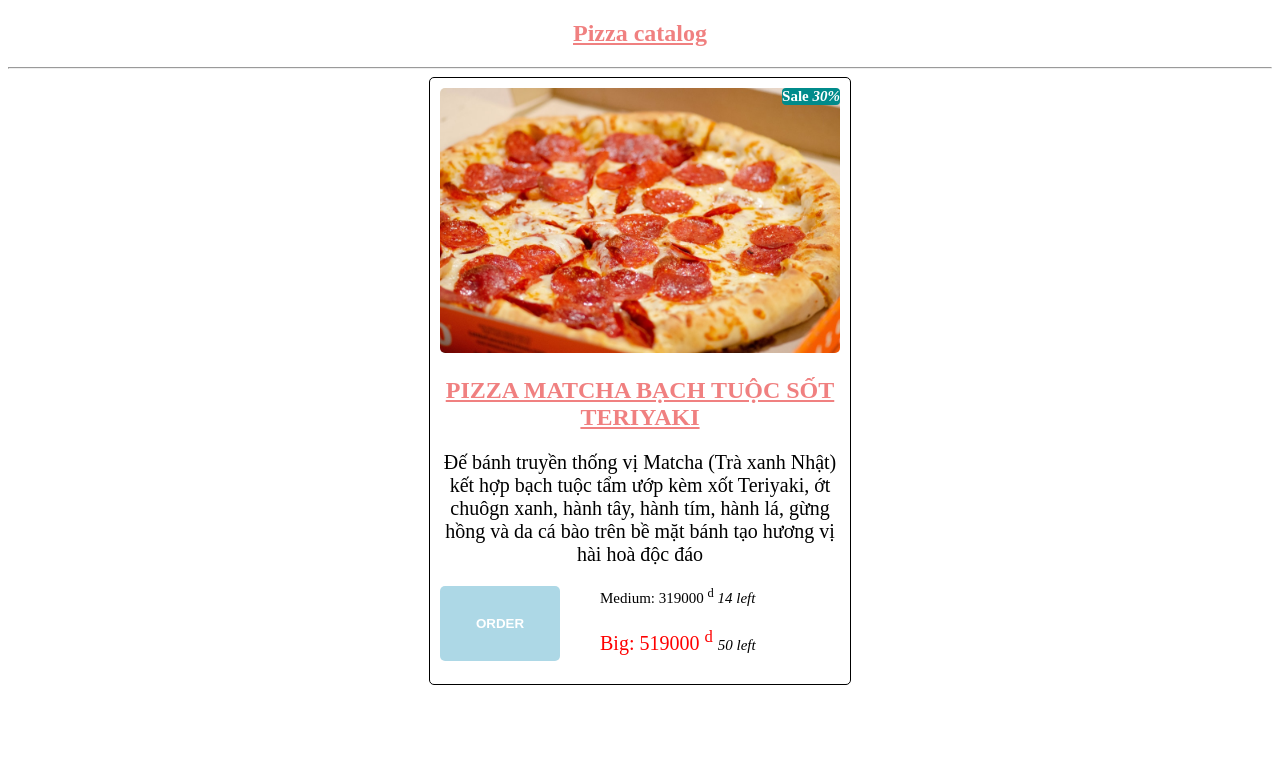
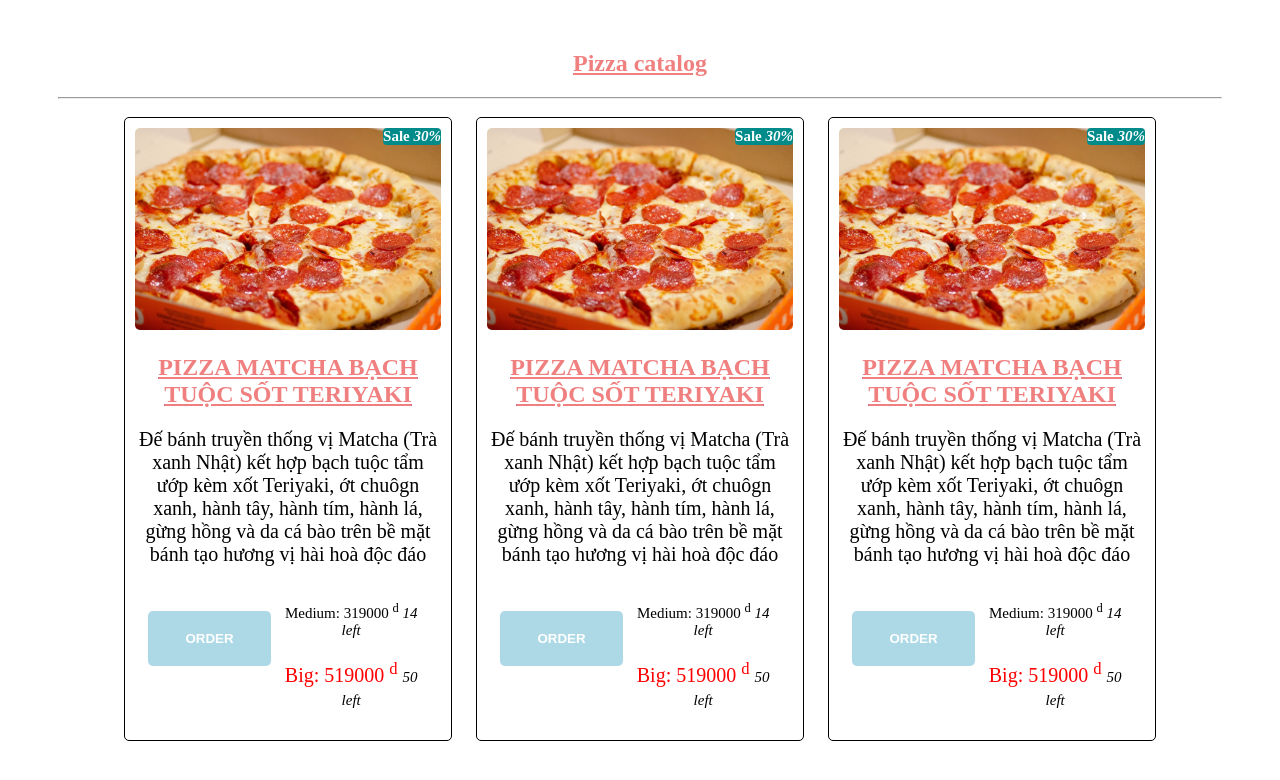
Before and after one commit to frontie/pizza-order, a plain HTML site: page index.html in a window 1280 px wide. Drawn offline with Linux system fonts and the light colour scheme; files whose address does not match are found by name.

Commit message:
Stylist pizza component

```diff
--- a/assets/main.css
+++ b/assets/main.css
@@ -2,12 +2,17 @@
 
 .pizza-list-section {
     text-align: center;
+    margin: 50px;
 }
 
 .pizza-list-section h2 {
     color: lightcoral;
     text-decoration: underline;
 
+}
+
+.pizza-list{
+    padding: 0px -100px;
 }
 
 hr {
@@ -17,16 +22,18 @@ hr {
 /* PIZZA COMPONENT */
 
 .pizza-panel{
+    box-sizing: border-box;
+    display:inline-block;
     border: 1.5px solid black;
     border-radius: 5px;
     padding: 10px;
-    width: 400px;
-    margin: auto;
+    width: calc(100% / 3 - 60px );
+    margin: 10px;
 }
 
 .image{
     position: relative;
-    width: 400px;
+    width: 100%;
     border-radius: 5px;
 }
 
@@ -50,22 +57,28 @@ hr {
     font-size: 20px;
 }
 
+.pizza-button-order{
+
+}
+
 .pizza-button{
-    padding: 30px;
+    margin-top:25px;
+    padding: 20px;
     border-radius: 5px;
     border: none;
     background-color:lightblue;
     color: white;
     font-weight: bold;
-    float: left;
-    width: 30%;
+    width: 40%;
+    display: inline-block;
+    vertical-align: top;
 }
 
 .pizza-price {
-    float: right;
-    text-align: left;
-    width: 60%;
-    margin-top: -15px;
+    margin-top:0px;
+    margin: 0px;
+    width: 50%;
+    display: inline-block;
 }
 
 .pizza-price-medium{
@@ -86,10 +99,3 @@ hr {
 .clr{
     clear:both;
 }
-
-
-/*
-.pizza {
-
-}
-*/
--- a/index.html
+++ b/index.html
@@ -14,6 +14,7 @@
         <section class="pizza-list-section">
             <h2>Pizza catalog</h2>
             <hr />
+            <div class = "pizza-list">
                 <div class = "pizza-panel">
                     <div class = "pizza-image">
                             <img class="image" src="/Users/hoangluyn/pizza-order/assets/images/pizza-demo.jpeg" alt ="pizza-demo">
@@ -21,7 +22,7 @@
                     </div>
 
 
-            <h2 class="pizza-name">PIZZA MATCHA BẠCH TUỘC SỐT TERIYAKI</h2>
+                <a href = "#" > <h2 class="pizza-name">PIZZA MATCHA BẠCH TUỘC SỐT TERIYAKI</h2></a>
                 <p class ="pizza-description">
                     Đế bánh truyền thống vị Matcha (Trà xanh Nhật) kết hợp
                     bạch tuộc tẩm ướp kèm xốt Teriyaki, ớt chuôgn xanh, hành
@@ -38,6 +39,61 @@
                 </div>
                 <div class="clr"></div>
             </div>
+
+            <!----------------------------------------------------------->
+
+                <div class = "pizza-panel">
+                    <div class = "pizza-image">
+                        <img class="image" src="/Users/hoangluyn/pizza-order/assets/images/pizza-demo.jpeg" alt ="pizza-demo">
+                        <span class ="pizza-discount"> Sale <i> 30% </i></span>
+                    </div>
+
+
+            <a href = "#" > <h2 class="pizza-name">PIZZA MATCHA BẠCH TUỘC SỐT TERIYAKI</h2></a>
+            <p class ="pizza-description">
+                Đế bánh truyền thống vị Matcha (Trà xanh Nhật) kết hợp
+                bạch tuộc tẩm ướp kèm xốt Teriyaki, ớt chuôgn xanh, hành
+                tây, hành tím, hành lá, gừng hồng và da cá bào trên bề mặt
+                bánh tạo hương vị hài hoà độc đáo
+            </p>
+
+            <div class = "pizza-button-order">
+                    <button class ="pizza-button"> ORDER </button>
+                    <div class = "pizza-price">
+                        <p class = "pizza-price-medium"> Medium: 319000 <sup>d</sup> <i class = "pizza-stock">14 left</i></p>
+                        <p class = "pizza-price-big"> Big: 519000 <sup>d</sup> <i class = "pizza-stock">50 left</i></p>
+                    </div>
+            </div>
+            <div class="clr"></div>
+        </div>
+
+        <!----------------------------------------------------------->
+
+        <div class = "pizza-panel">
+            <div class = "pizza-image">
+                <img class="image" src="/Users/hoangluyn/pizza-order/assets/images/pizza-demo.jpeg" alt ="pizza-demo">
+                <span class ="pizza-discount"> Sale <i> 30% </i></span>
+            </div>
+
+
+        <a href = "#" > <h2 class="pizza-name">PIZZA MATCHA BẠCH TUỘC SỐT TERIYAKI</h2></a>
+        <p class ="pizza-description">
+        Đế bánh truyền thống vị Matcha (Trà xanh Nhật) kết hợp
+        bạch tuộc tẩm ướp kèm xốt Teriyaki, ớt chuôgn xanh, hành
+        tây, hành tím, hành lá, gừng hồng và da cá bào trên bề mặt
+        bánh tạo hương vị hài hoà độc đáo
+        </p>
+
+        <div class = "pizza-button-order">
+            <button class ="pizza-button"> ORDER </button>
+            <div class = "pizza-price">
+                <p class = "pizza-price-medium"> Medium: 319000 <sup>d</sup> <i class = "pizza-stock">14 left</i></p>
+                <p class = "pizza-price-big"> Big: 519000 <sup>d</sup> <i class = "pizza-stock">50 left</i></p>
+            </div>
+        </div>
+        <div class="clr"></div>
+        </div>
+    </div>
             </section>
         </main>
     </body>
```
Lines whose indentation alone changed are shown as unchanged.
